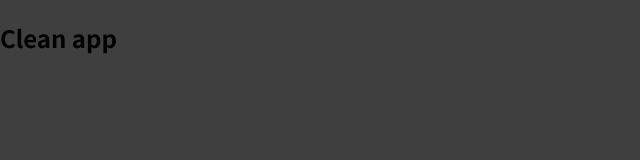
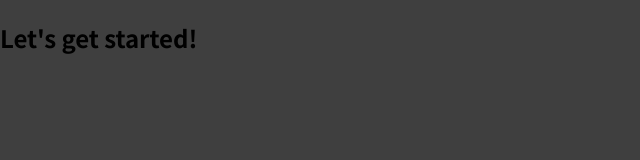
Before and after one commit to Suxrob9966/react-food-order-app, a React (Create React App) app: page / in a window 1280 px wide. Shown: the top 160 px of the page, without its empty margins (0-640 px from the left). Built offline with nearby package versions, Linux system fonts and the light colour scheme.

Commit message:
app.js changed

```diff
--- a/src/App.js
+++ b/src/App.js
@@ -1,7 +1,7 @@
 import React from 'react';
 
 function App() {
-  return <h2>Clean app</h2>;
+  return <h2>Let's get started!</h2>;
 }
 
 export default App;
```
